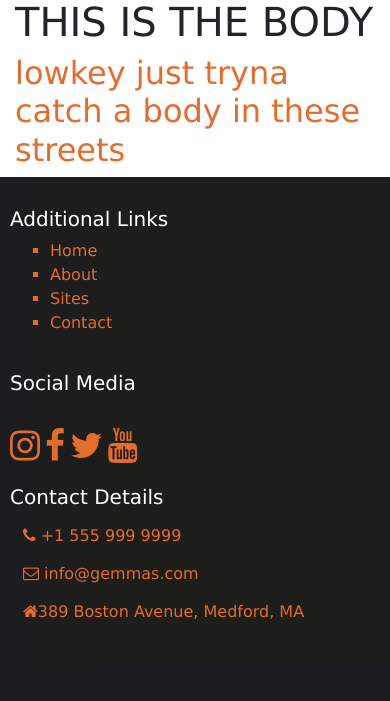
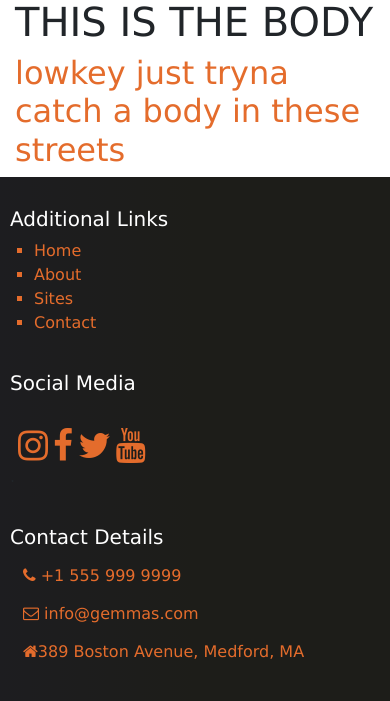
Before and after one commit to agavhe01/Catering-Company, a PHP site: page /newpage.html in a window 390 px wide. Shown: the part 384-1085 px from the top of the page. Before the commit the page ends 1003 px from the top, so only its background shows below. Run offline with PHP 8.4, Linux system fonts and the light colour scheme; some libraries are stand-ins or nearby versions.

Commit message:
UPDATED newpage and index match 100%

```diff
--- a/css/styles.css
+++ b/css/styles.css
@@ -53,6 +53,7 @@ img.display-centred { /* centre align image */
   ul.a {
       list-style-type: square;
       color: #e46c2c;
+      margin-left:-1rem
     }
 
   .site-footer li a {
--- a/newpage.html
+++ b/newpage.html
@@ -114,17 +114,18 @@
 
                     <div class = "column">
                         <h5>Social Media</h5>
-                            <a href="http://instagram.com/"><i class="fa fa-instagram icon-orange"></i></a>
+                            <a href="http://instagram.com/"><i class="fa fa-instagram icon-orange ml-2"></i></a>
                             <a href="http://facebook.com/"><i class="fa fa-facebook icon-orange"></i></a>
                             <a href="http://twitter.com/"><i class="fa fa-twitter icon-orange"></i></a>
                             <a href="http://youtube.com/"><i class="fa fa-youtube icon-orange"></i></a>
+                            <p class = "d-block d-md-none">.</br></p> <!-- FIX THIS PLEASE-->
                     </div>
 
                     <div class = "column ">
                         <h5>Contact Details</h5>
-                        <a role="button" class="btn btn-link icon-orange" href="tel:+15559999999"><i class="fa fa-phone icon-orange"></i> +1 555 999 9999</a><br/>
-                        <a role="button" class="btn btn-link icon-orange" href="mailto:info@gemmas.com"><i class="fa fa-envelope-o icon-orange"></i> info@gemmas.com</a><br/>
-                        <a role="button" class="btn btn-link icon-orange" href=" http://maps.google.com/?q=389 Boston Avenue, Medford, MA 02155"><i class="fa fa-home icon-orange"></i>389 Boston Avenue, Medford, MA</a>
+                        <a role="button" class="btn btn-link icon-orange  text-nowrap" href="tel:+15559999999"><i class="fa fa-phone icon-orange"></i> +1 555 999 9999</a><br/>
+                        <a role="button" class="btn btn-link icon-orange  text-nowrap" href="mailto:info@gemmas.com"><i class="fa fa-envelope-o icon-orange"></i> info@gemmas.com</a><br/>
+                        <a role="button" class="btn btn-link icon-orange " href=" http://maps.google.com/?q=389 Boston Avenue, Medford, MA 02155"><i class="fa fa-home icon-orange"></i>389 Boston Avenue, Medford, MA</a>
                     </div>
 
                 </div> <!-- end row-->
```
Also changed, not shown: index.html (+4 -3 lines).
